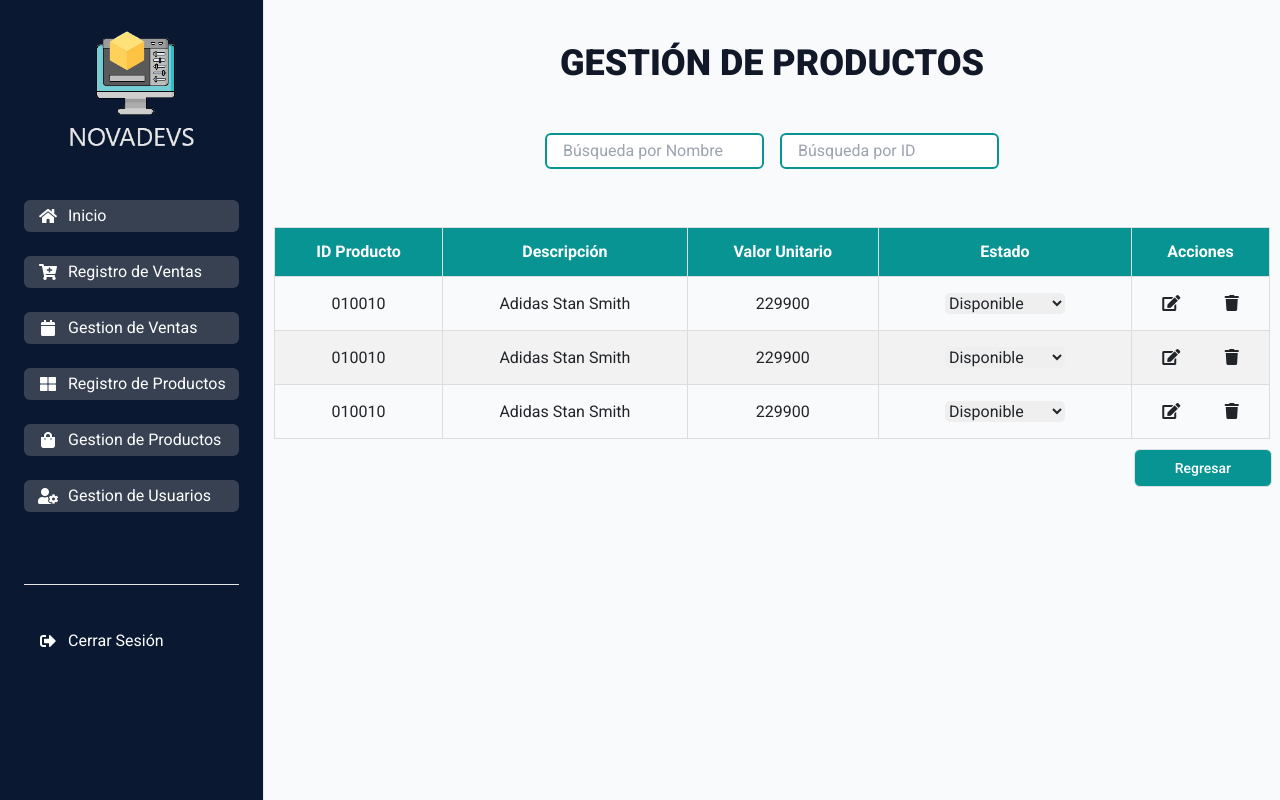
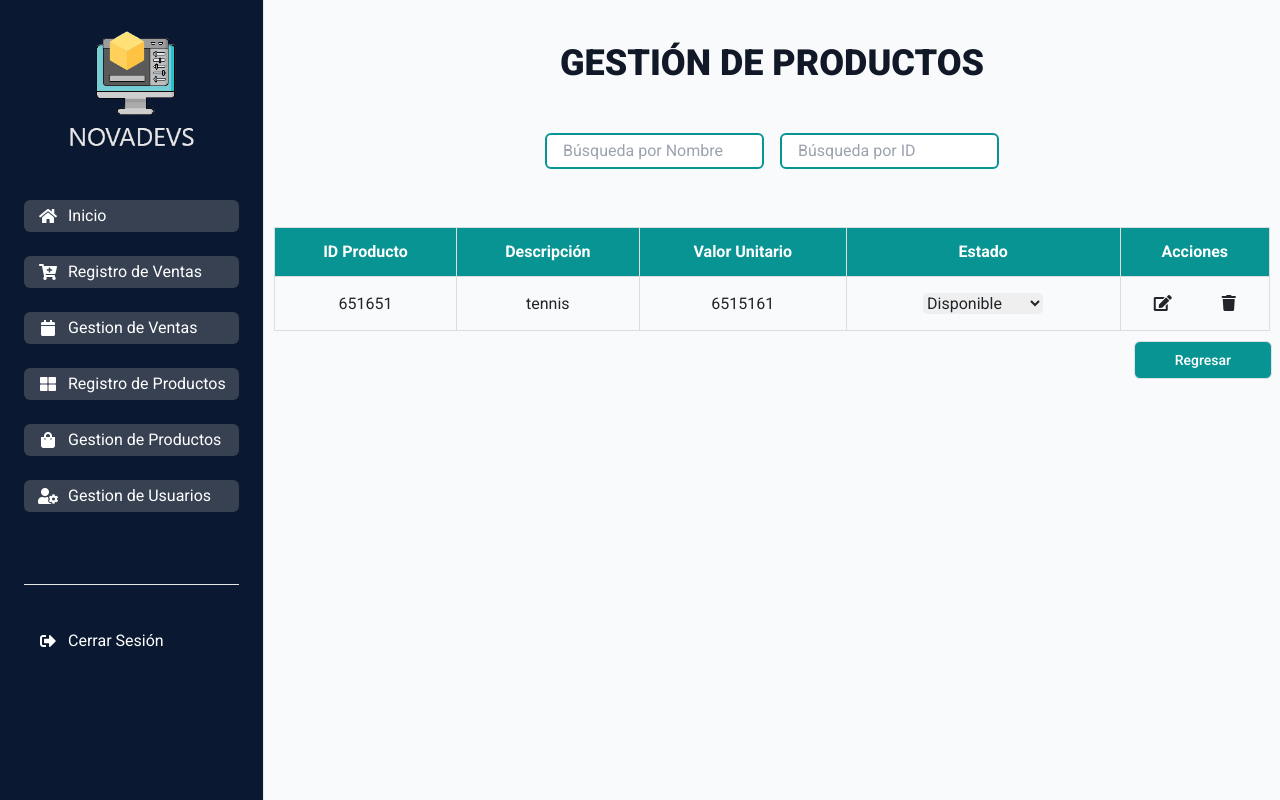
Before and after one commit to NovaDevs-MinTIC/NovaDevs, a React (Create React App) app: page /GestionProducto in a window 1280 px wide. Built offline with nearby package versions, Linux system fonts and the light colour scheme.

Commit message:
preparacion de tabla para renderizacion condicional

```diff
--- a/src/components/DataProducto.jsx
+++ /dev/null
@@ -1,31 +0,0 @@
-import React from 'react'
-
-const DataProducto = ({idproducto, descripcion, valorUnitario}) => {
-    return(
-        <tr>
-            <td className="text-center">{idproducto}</td>
-            <td className="text-center">{descripcion}</td>
-            <td className="text-center">{valorUnitario}</td>
-            <td className="text-center">
-                <select className="rounded-lg m-2 w-auto">
-                    <option disabled>Estado</option>
-                    <option>Disponible</option>
-                    <option>No Disponible</option>
-                </select>
-            </td>
-            <td className='text-center'>
-                <div className="flex justify-around">
-                <div className="hover:bg-yellow-500">
-                    <i className="fas fa-edit"></i>
-                </div>
-                <div className="hover:bg-red-600">
-                    <i className="fas fa-trash"></i>
-                </div>
-                </div>
-          </td>
-        </tr>
-    )
-}
-
-
-export default DataProducto
--- a/src/components/tablaUsuarios.jsx
+++ b/src/components/tablaUsuarios.jsx
@@ -1,6 +1,7 @@
 
 
 const Tabla = ({correo, nombre}) => {
+
     return(
       <tr>
           <td>{nombre}</td>
--- a/src/pages/gestionProducto.jsx
+++ b/src/pages/gestionProducto.jsx
@@ -1,9 +1,9 @@
 import React from 'react'
-import DataProducto from 'components/DataProducto'
 import { Link } from 'react-router-dom'
-
+import axios from 'axios'
 
 const gestionProducto = () => {
+
     return (
         <div className="w-full h-full">
             {/*Título*/}
@@ -26,22 +26,7 @@ const gestionProducto = () => {
 
             {/* TABLA DE PRODUCTOS*/}
             <div className='hidden md:flex w-full mt-12'>
-                    <table class="tabla">
-                        <thead>
-                            <tr>
-                                <th className="text-center">ID Producto</th>
-                                <th className="text-center">Descripción</th>
-                                <th className="text-center">Valor Unitario</th>
-                                <th className="text-center">Estado</th>
-                                <th className="text-center">Acciones</th>
-                            </tr>
-                        </thead>
-                        <tbody>
-                            <DataProducto idproducto="010010" descripcion="Adidas Stan Smith" valorUnitario="229900"/>
-                            <DataProducto idproducto="010010" descripcion="Adidas Stan Smith" valorUnitario="229900"/>
-                            <DataProducto idproducto="010010" descripcion="Adidas Stan Smith" valorUnitario="229900"/>
-                        </tbody>
-                    </table>
+                <TablaProductos  />
             </div>
             {/*Botón Para regresar*/}
             <div className='flex justify-end mx-2'>
@@ -59,4 +44,44 @@ const gestionProducto = () => {
     )
 }
 
+const TablaProductos = ({infoBackend}) =>{
+    return(
+        <table class="tabla">
+            <thead>
+                <tr>
+                    <th className="text-center">ID Producto</th>
+                    <th className="text-center">Descripción</th>
+                    <th className="text-center">Valor Unitario</th>
+                    <th className="text-center">Estado</th>
+                    <th className="text-center">Acciones</th>
+                </tr>
+            </thead>
+            <tbody>
+                <tr>
+                    <td className="text-center">651651</td>
+                    <td className="text-center">tennis</td>
+                    <td className="text-center">6515161</td>
+                    <td className="text-center">
+                        <select className="rounded-lg m-2 w-auto">
+                            <option disabled>Estado</option>
+                            <option>Disponible</option>
+                            <option>No Disponible</option>
+                        </select>
+                    </td>
+                    <td className='text-center'>
+                        <div className="flex justify-around">
+                        <div className="hover:bg-yellow-500">
+                            <i className="fas fa-edit"></i>
+                        </div>
+                        <div className="hover:bg-red-600">
+                            <i className="fas fa-trash"></i>
+                        </div>
+                        </div>
+                    </td>
+                </tr>
+            </tbody>
+        </table>
+    )
+}
+
 export default gestionProducto
```
